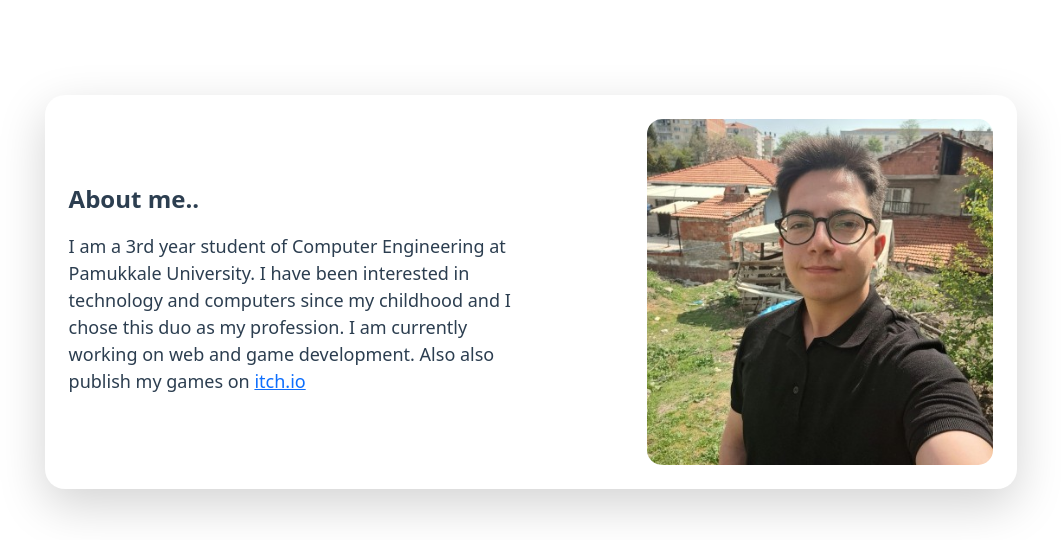
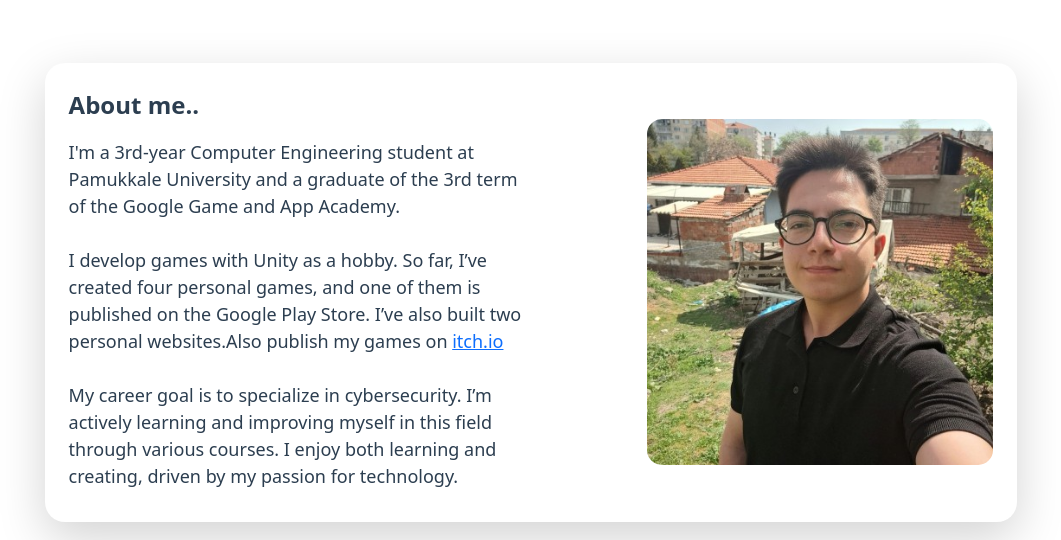
Before and after one commit to omerfarukbaysal04/Portfolio, a React (Vite) app: page / in a window 1280 px wide. Shown: the part 940-1480 px from the top of the page, without its empty margins (109-1170 px from the left). Built offline with nearby package versions, Linux system fonts and the light colour scheme.

Commit message:
Update About.jsx

```diff
--- a/src/Site/About.jsx
+++ b/src/Site/About.jsx
@@ -18,12 +18,15 @@ const About = () => {
         <div style={{ textAlign: "left", flex: 1 }}>
           <p style={{ fontWeight: "bold", fontSize: "24px", color: "#2c3e50" }}>About me..</p>
           <h3 style={{ fontSize: "18px", color: "#2c3e50", lineHeight: "1.5" }}>
-            I am a 3rd year student of Computer Engineering at Pamukkale University.
-             I have been interested in technology and computers since my childhood and I chose this duo as my profession.
-             I am currently working on web and game development. Also also publish my games on{" "}
+            I'm a 3rd-year Computer Engineering student at Pamukkale University and a graduate of the 3rd term of the Google Game and App Academy. <br></br>
+            <br />
+            I develop games with Unity as a hobby. So far, I’ve created four personal games, and one of them is published on the Google Play Store. I’ve also built two personal websites.Also publish my games on{" "}
             <a href="https://baysalgames.itch.io" target="_blank" rel="noopener noreferrer">
               itch.io
             </a>{" "}
+            <br />
+            <br />
+            My career goal is to specialize in cybersecurity. I’m actively learning and improving myself in this field through various courses. I enjoy both learning and creating, driven by my passion for technology.
           </h3>
         </div>
         <div style={{ flex: 1, textAlign: "right" }}>
```
